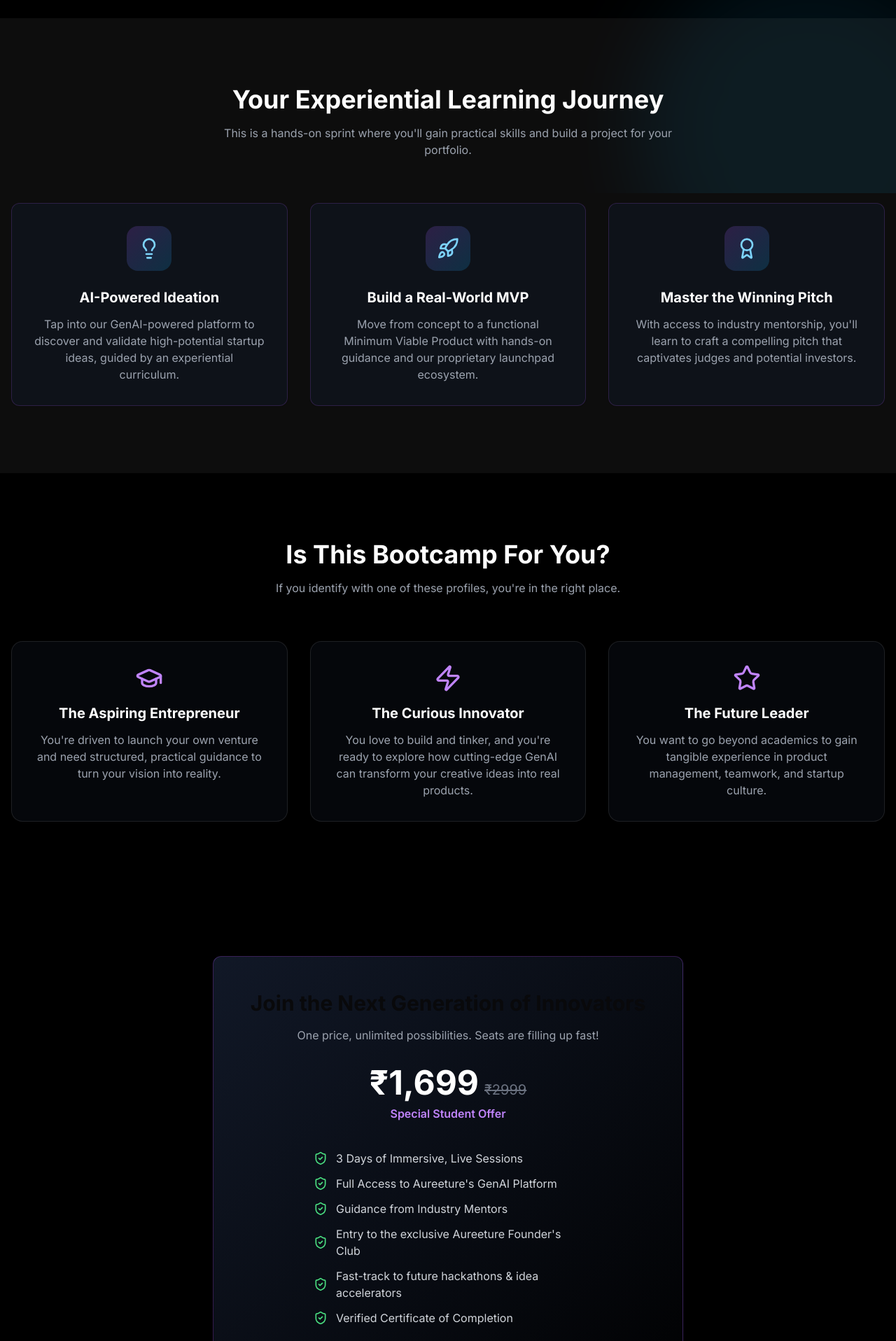
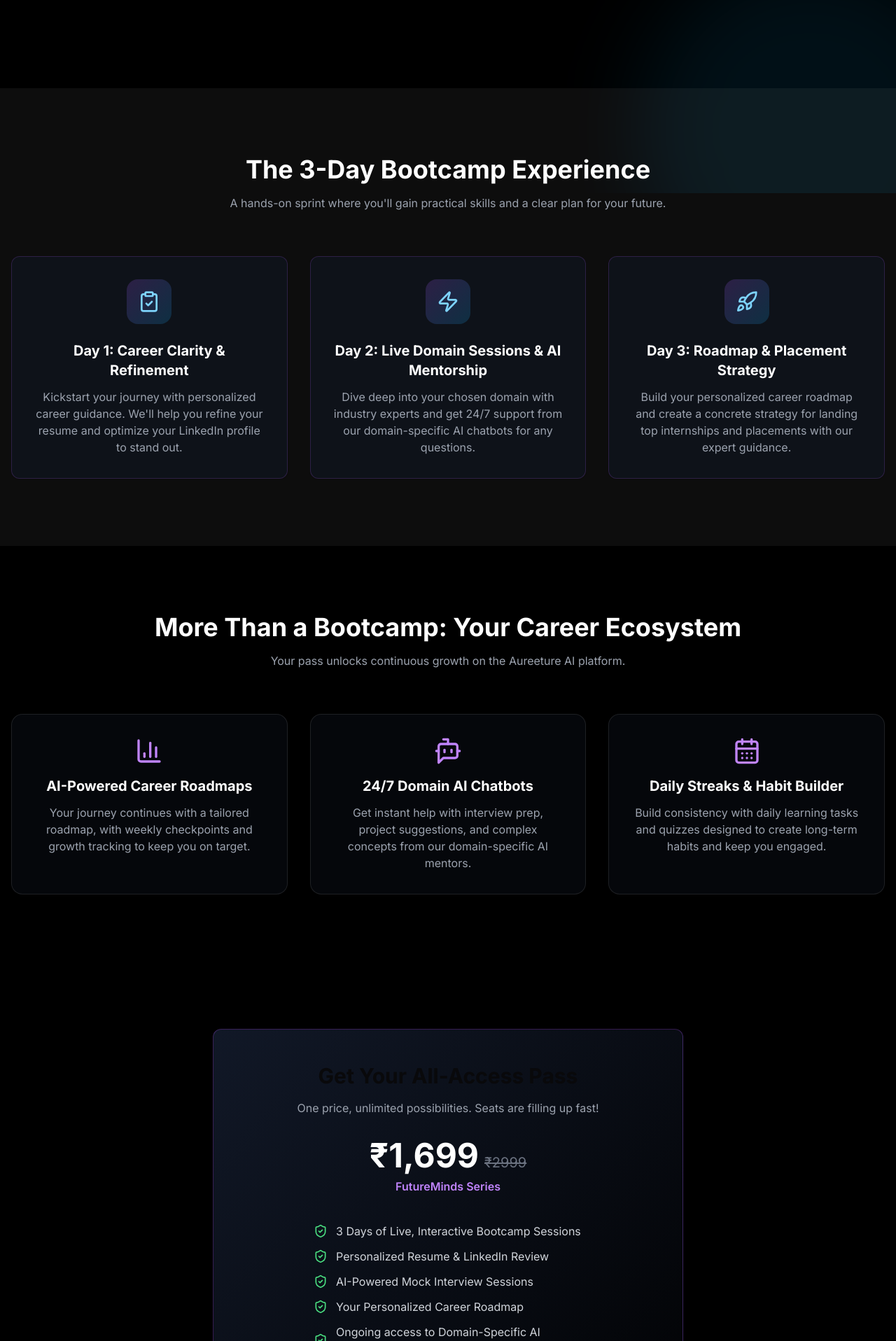
Before and after one commit to Aureeture/aureeture, a Next.js app: page /student-payment in a window 1280 px wide. Shown: the part 524-2440 px from the top of the page at 70% size. Built offline with nearby package versions, Linux system fonts and the light colour scheme.

Commit message:
Update page.tsx

```diff
--- a/app/student-payment/page.tsx
+++ b/app/student-payment/page.tsx
@@ -14,6 +14,10 @@ import {
     Zap,
     GraduationCap,
     Star,
+    CalendarDays,
+    BotMessageSquare,
+    ClipboardCheck,
+    BarChart3
 } from "lucide-react"
 
 export default function StudentPaymentPage() {
@@ -23,7 +27,7 @@ export default function StudentPaymentPage() {
         price: 1699,
         originalPrice: 2999,
         duration: "3-Day GenAI & Entrepreneurship Bootcamp",
-        badge: "Limited Seats",
+        badge: "FutureMinds Series",
     }
 
     const totalAmount = bootcampPlan.price
@@ -37,22 +41,42 @@ export default function StudentPaymentPage() {
         document.getElementById('pricing')?.scrollIntoView({ behavior: 'smooth' });
     }
 
-    const valueProps = [
+    // Updated to reflect the Day 1-2-3 structure
+    const bootcampJourney = [
         {
-            icon: Lightbulb,
-            title: "AI-Powered Ideation",
-            desc: "Tap into our GenAI-powered platform to discover and validate high-potential startup ideas, guided by an experiential curriculum.",
+            icon: ClipboardCheck,
+            title: "Day 1: Career Clarity & Refinement",
+            desc: "Kickstart your journey with personalized career guidance. We'll help you refine your resume and optimize your LinkedIn profile to stand out.",
+        },
+        {
+            icon: Zap,
+            title: "Day 2: Live Domain Sessions & AI Mentorship",
+            desc: "Dive deep into your chosen domain with industry experts and get 24/7 support from our domain-specific AI chatbots for any questions.",
         },
         {
             icon: Rocket,
-            title: "Build a Real-World MVP",
-            desc: "Move from concept to a functional Minimum Viable Product with hands-on guidance and our proprietary launchpad ecosystem.",
+            title: "Day 3: Roadmap & Placement Strategy",
+            desc: "Build your personalized career roadmap and create a concrete strategy for landing top internships and placements with our expert guidance.",
+        },
+    ]
+
+    // New section content
+    const ecosystemFeatures = [
+        {
+            icon: BarChart3,
+            title: "AI-Powered Career Roadmaps",
+            desc: "Your journey continues with a tailored roadmap, with weekly checkpoints and growth tracking to keep you on target."
         },
         {
-            icon: Award,
-            title: "Master the Winning Pitch",
-            desc: "With access to industry mentorship, you'll learn to craft a compelling pitch that captivates judges and potential investors.",
+            icon: BotMessageSquare,
+            title: "24/7 Domain AI Chatbots",
+            desc: "Get instant help with interview prep, project suggestions, and complex concepts from our domain-specific AI mentors."
         },
+        {
+            icon: CalendarDays,
+            title: "Daily Streaks & Habit Builder",
+            desc: "Build consistency with daily learning tasks and quizzes designed to create long-term habits and keep you engaged."
+        }
     ]
 
     const whoIsThisFor = [
@@ -62,7 +86,7 @@ export default function StudentPaymentPage() {
             desc: "You're driven to launch your own venture and need structured, practical guidance to turn your vision into reality.",
         },
         {
-            icon: Zap,
+            icon: Lightbulb,
             title: "The Curious Innovator",
             desc: "You love to build and tinker, and you're ready to explore how cutting-edge GenAI can transform your creative ideas into real products.",
         },
@@ -75,14 +99,12 @@ export default function StudentPaymentPage() {
 
     return (
         <div className="bg-black text-white min-h-screen overflow-x-hidden">
-            {/* Background decorative gradients */}
             <div className="absolute top-0 left-0 w-full h-full overflow-hidden z-0">
                 <div className="absolute top-[-20%] left-[-10%] w-[500px] h-[500px] bg-purple-600/20 rounded-full blur-3xl animate-pulse"></div>
                 <div className="absolute bottom-[-20%] right-[-10%] w-[500px] h-[500px] bg-sky-500/20 rounded-full blur-3xl animate-pulse delay-1000"></div>
             </div>
 
             <div className="relative z-10">
-                {/* Hero Section */}
                 <motion.section
                     initial={{ opacity: 0, y: 20 }}
                     animate={{ opacity: 1, y: 0 }}
@@ -90,20 +112,19 @@ export default function StudentPaymentPage() {
                     className="text-center py-24 sm:py-32 px-4"
                 >
                     <Badge variant="outline" className="border-purple-400/50 text-purple-300 bg-purple-900/20 text-sm px-4 py-1 mb-4">
-                        India’s First GenAI-Powered Entrepreneurial Platform
+                        The Aureeture AI: FutureMinds Bootcamp Series
                     </Badge>
                     <h1 className="text-4xl sm:text-5xl lg:text-7xl font-bold mb-6">
-                        Go From <span className="bg-gradient-to-r from-purple-400 to-sky-400 bg-clip-text text-transparent">Idea to MVP</span> in 3 Days
+                        Unlock Your <span className="bg-gradient-to-r from-purple-400 to-sky-400 bg-clip-text text-transparent">Career Potential</span> in 3 Days
                     </h1>
                     <p className="max-w-3xl mx-auto text-lg sm:text-xl text-gray-300 mb-10">
-                        This isn't another course—it's your launchpad. Stop learning theory and start building a real-world venture with Aureeture's guided, practical format.
+                        This isn't just a bootcamp; it's your entry into Aureeture's 360° career ecosystem. Go from zero to a clear career strategy with personalized roadmaps, AI mentors, and a community of innovators.
                     </p>
                     <Button onClick={scrollToPricing} size="lg" className="bg-white text-black font-bold hover:bg-gray-200 text-lg px-10 py-7 rounded-full">
                         Reserve Your Spot <ArrowRight className="ml-2 h-5 w-5" />
                     </Button>
                 </motion.section>
 
-                {/* Value Proposition Section */}
                 <section className="py-16 sm:py-24 px-4 bg-white/5">
                     <div className="max-w-7xl mx-auto">
                         <motion.div
@@ -112,13 +133,13 @@ export default function StudentPaymentPage() {
                             transition={{ duration: 0.5 }}
                             className="text-center mb-16"
                         >
-                            <h2 className="text-3xl sm:text-4xl font-bold mb-4">Your Experiential Learning Journey</h2>
+                            <h2 className="text-3xl sm:text-4xl font-bold mb-4">The 3-Day Bootcamp Experience</h2>
                             <p className="max-w-2xl mx-auto text-gray-400">
-                                This is a hands-on sprint where you'll gain practical skills and build a project for your portfolio.
+                                A hands-on sprint where you'll gain practical skills and a clear plan for your future.
                             </p>
                         </motion.div>
                         <div className="grid grid-cols-1 md:grid-cols-3 gap-8">
-                            {valueProps.map((item, i) => (
+                            {bootcampJourney.map((item, i) => (
                                 <motion.div
                                     key={item.title}
                                     initial={{ opacity: 0, y: 30 }}
@@ -138,8 +159,7 @@ export default function StudentPaymentPage() {
                     </div>
                 </section>
 
-                {/* Who is this for Section */}
-                 <section className="py-16 sm:py-24 px-4">
+                <section className="py-16 sm:py-24 px-4">
                     <div className="max-w-7xl mx-auto">
                         <motion.div
                             initial={{ opacity: 0, y: 20 }}
@@ -147,16 +167,16 @@ export default function StudentPaymentPage() {
                             transition={{ duration: 0.5 }}
                             className="text-center mb-16"
                         >
-                            <h2 className="text-3xl sm:text-4xl font-bold mb-4">Is This Bootcamp For You?</h2>
-                            <p className="max-w-2xl mx-auto text-gray-400">If you identify with one of these profiles, you're in the right place.</p>
+                            <h2 className="text-3xl sm:text-4xl font-bold mb-4">More Than a Bootcamp: Your Career Ecosystem</h2>
+                            <p className="max-w-2xl mx-auto text-gray-400">Your pass unlocks continuous growth on the Aureeture AI platform.</p>
                         </motion.div>
                         <div className="grid grid-cols-1 md:grid-cols-3 gap-8">
-                            {whoIsThisFor.map((card, i) => (
+                            {ecosystemFeatures.map((card, i) => (
                                 <motion.div
                                     key={card.title}
                                     initial={{ opacity: 0, y: 30 }}
                                     whileInView={{ opacity: 1, y: 0 }}
-                                    transition={{ duration: 0.5, delay: i * 0.1 }}
+                                    transition={{ duration: 0.5, delay: i * 0.2 }}
                                     className="bg-gray-900/30 border border-white/10 rounded-2xl p-8 flex flex-col items-center text-center"
                                 >
                                     <card.icon className="h-10 w-10 text-purple-400 mb-4" />
@@ -168,7 +188,6 @@ export default function StudentPaymentPage() {
                     </div>
                 </section>
 
-                {/* Pricing & CTA Section */}
                 <section id="pricing" className="py-16 sm:py-24 px-4">
                     <div className="max-w-2xl mx-auto">
                         <motion.div
@@ -178,23 +197,24 @@ export default function StudentPaymentPage() {
                         >
                             <Card className="bg-gradient-to-br from-gray-900 to-black border-purple-500/30">
                                 <CardContent className="p-8 sm:p-12 text-center">
-                                    <h2 className="text-3xl font-bold mb-4">Join the Next Generation of Innovators</h2>
+                                    <h2 className="text-3xl font-bold mb-4">Get Your All-Access Pass</h2>
                                     <p className="text-gray-400 mb-8">One price, unlimited possibilities. Seats are filling up fast!</p>
 
                                     <div className="my-8">
                                         <span className="text-5xl font-bold text-white">₹{totalAmount.toLocaleString('en-IN')}</span>
                                         <span className="text-xl text-gray-500 line-through ml-2">₹{bootcampPlan.originalPrice}</span>
-                                        <p className="text-purple-400 font-semibold mt-2">Special Student Offer</p>
+                                        <p className="text-purple-400 font-semibold mt-2">{bootcampPlan.badge}</p>
                                     </div>
 
                                     <ul className="space-y-3 text-left my-10 max-w-sm mx-auto">
-                                        {[
-                                            "3 Days of Immersive, Live Sessions",
-                                            "Full Access to Aureeture's GenAI Platform",
-                                            "Guidance from Industry Mentors",
-                                            "Entry to the exclusive Aureeture Founder's Club",
-                                            "Fast-track to future hackathons & idea accelerators",
-                                            "Verified Certificate of Completion",
+                                       {[
+                                            "3 Days of Live, Interactive Bootcamp Sessions",
+                                            "Personalized Resume & LinkedIn Review",
+                                            "AI-Powered Mock Interview Sessions",
+                                            "Your Personalized Career Roadmap",
+                                            "Ongoing access to Domain-Specific AI Chatbots",
+                                            "Entry to the Aureeture Community & Founder's Club",
+                                            "Verified Certificate of Completion"
                                         ].map(feature => (
                                             <li key={feature} className="flex items-center">
                                                 <ShieldCheck className="h-5 w-5 text-green-400 mr-3 flex-shrink-0" />
```
